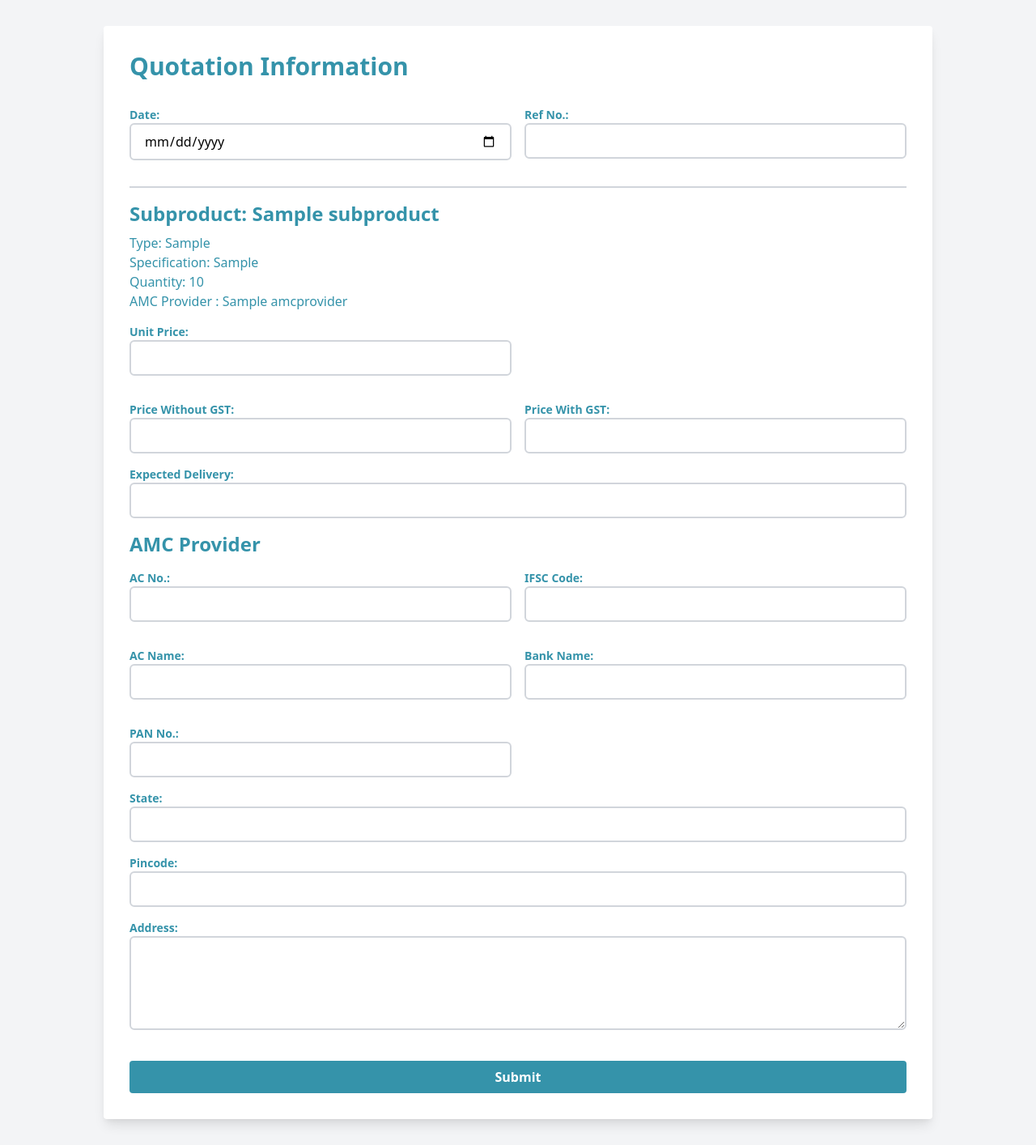
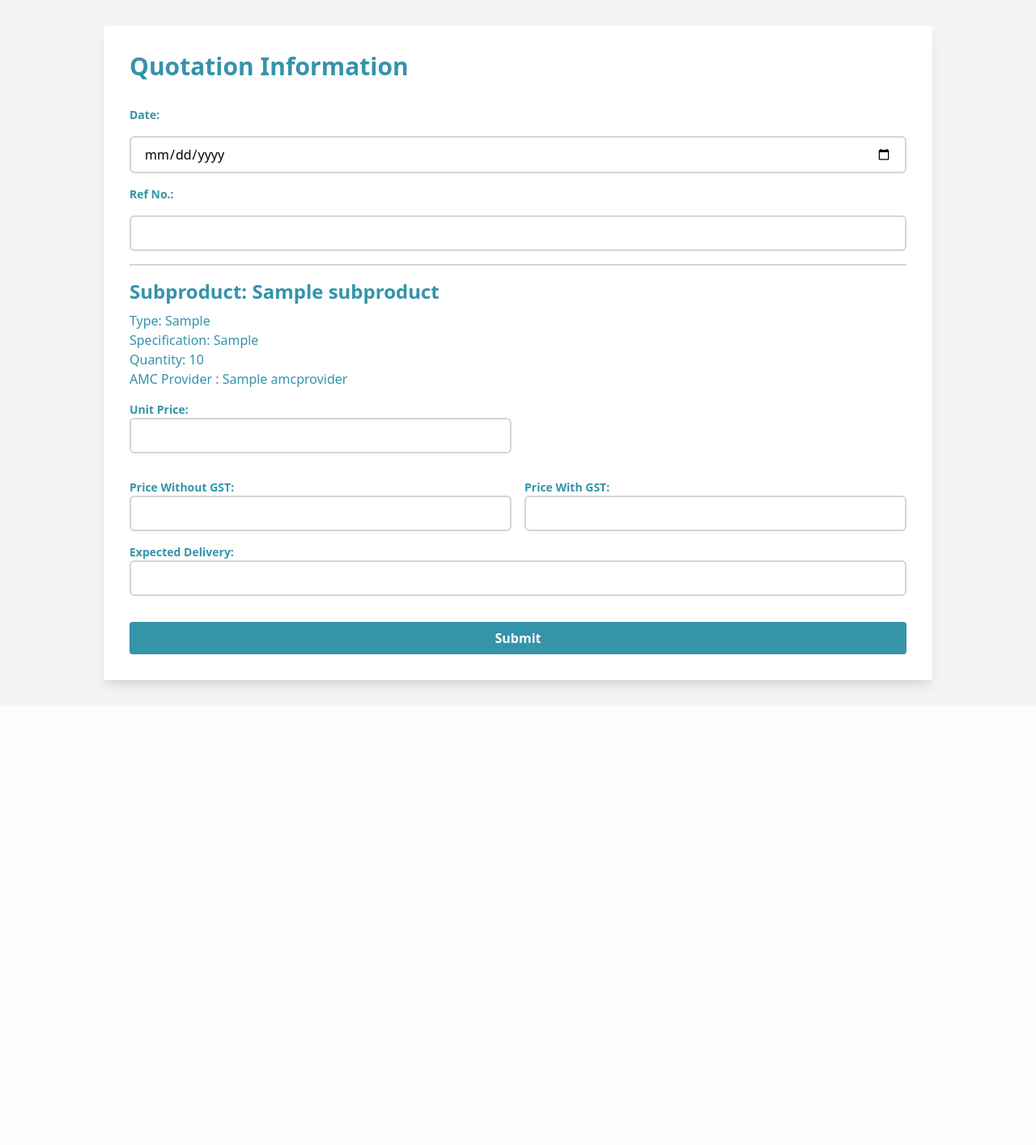
Before and after one commit to samarth23-tech23/DFSL, a Django app: page /letterGenerate/quotations/1/ in a window 1280 px wide. Shown: the whole page at 81% size. After the commit the page ends 855 px from the top, so only its background shows below. Run offline with Django 5.2, Linux system fonts and the light colour scheme; tables that the repository leaves empty hold one stand-in row (values such as "Sample post").

Commit message:
Quotation sorted

```diff
--- a/letterCreation/templates/quotation_info.html
+++ b/letterCreation/templates/quotation_info.html
@@ -27,134 +27,62 @@
 </head>
 
 <body class="bg-gray-100 p-8 font-sans">
-    {% for subproduct in subproducts %}
+
     <div class="max-w-5xl mx-auto bg-white p-8 rounded shadow-lg">
         <h1 class="text-3xl font-bold mb-8 text-title-color">Quotation Information</h1>
 
         <form id="quotationForm" class="grid grid-cols-1 gap-4">
 
             {% csrf_token %}
-
-            <input type="hidden" name="subproduct_id" value="{{ subproduct.id }}">
-
-            <div class="grid grid-cols-2 gap-4">
-                <div class="mb-4">
+            <input type="hidden" name="product_id" value="{{ product.id }}">
 <label for="date" class="block text-sm font-semibold text-title-color">Date:</label>
                     <input type="date" id="date" name="date"
                         class="w-full border-2 border-gray-300 px-4 py-2 rounded-md focus:outline-none focus:border-indigo-500" required>
-                </div>
 
-                <div class="mb-4">
 <label for="ref_no" class="block text-sm font-semibold text-title-color">Ref No.:</label>
                     <input type="text" id="ref_no" name="ref_no"
                         class="w-full border-2 border-gray-300 px-4 py-2 rounded-md focus:outline-none focus:border-indigo-500" required>
-                </div>
-            </div>
 
-
+            {% for subproduct in subproducts %}
+                <input type="hidden" name="subproduct_id_{{ subproduct.id }}" value="{{ subproduct.id }}">
                 <div class="border-t-2 border-gray-300 pt-4">
                     <h2 class="text-2xl font-bold mb-2 text-title-color">Subproduct: {{ subproduct.part_name }}</h2>
                     <p class="text-title-color">Type: {{ subproduct.type_of_part }}</p>
                     <p class="text-title-color">Specification: {{ subproduct.specification }}</p>
                     <p class="text-title-color">Quantity: {{ subproduct.quantity }}</p>
                     <p class="text-title-color">AMC Provider : {{ subproduct.amc_provider.name }}</p>
-                <input type="hidden" name="amc_provider_name" value="{{ subproduct.amc_provider }}">
 
                     <div class="grid grid-cols-2 gap-4 mt-4">
                         <div class="mb-4">
-                        <label for="unit_price" class="block text-sm font-semibold text-title-color">Unit Price:</label>
-                        <input type="text" id="unit_price" name="unit_price"
+                            <label for="unit_price_{{ subproduct.id }}" class="block text-sm font-semibold text-title-color">Unit Price:</label>
+                            <input type="text" id="unit_price_{{ subproduct.id }}" name="unit_price_{{ subproduct.id }}"
                                 class="w-full border-2 border-gray-300 px-4 py-2 rounded-md focus:outline-none focus:border-indigo-500" required>
                         </div>
                     </div>
 
                     <div class="grid grid-cols-2 gap-4 mt-4">
                         <div class="mb-4">
-                        <label for="price_without_gst" class="block text-sm font-semibold text-title-color">Price
-                            Without
-                            GST:</label>
-                        <input type="text" id="price_without_gst" name="price_without_gst"
+                            <label for="price_without_gst_{{ subproduct.id }}" class="block text-sm font-semibold text-title-color">Price Without GST:</label>
+                            <input type="text" id="price_without_gst_{{ subproduct.id }}" name="price_without_gst_{{ subproduct.id }}"
                                 class="w-full border-2 border-gray-300 px-4 py-2 rounded-md focus:outline-none focus:border-indigo-500" required>
                         </div>
-
                         <div class="mb-4">
-                        <label for="price_with_gst" class="block text-sm font-semibold text-title-color">Price With
-                            GST:</label>
-                        <input type="text" id="price_with_gst" name="price_with_gst"
+                            <label for="price_with_gst_{{ subproduct.id }}" class="block text-sm font-semibold text-title-color">Price With GST:</label>
+                            <input type="text" id="price_with_gst_{{ subproduct.id }}" name="price_with_gst_{{ subproduct.id }}"
                                 class="w-full border-2 border-gray-300 px-4 py-2 rounded-md focus:outline-none focus:border-indigo-500" required>
                         </div>
                     </div>
 
                     <div class="mb-4">
-                    <label for="expected_delivery" class="block text-sm font-semibold text-title-color">Expected
-                        Delivery:</label>
-                    <input type="text" id="expected_delivery" name="expected_delivery"
+                        <label for="expected_delivery_{{ subproduct.id }}" class="block text-sm font-semibold text-title-color">Expected Delivery:</label>
+                        <input type="text" id="expected_delivery_{{ subproduct.id }}" name="expected_delivery_{{ subproduct.id }}"
                             class="w-full border-2 border-gray-300 px-4 py-2 rounded-md focus:outline-none focus:border-indigo-500" required>
                     </div>
 
-                {% if not subproduct.amc_provider in amc_providers_exist %}
-                <h2 class="text-2xl font-bold mb-4 text-title-color">AMC Provider</h2>
-
-
-
-
-                <div class="grid grid-cols-2 gap-4 mt-4">
-                    <div class="mb-4">
-                        <label for="ac_no" class="block text-sm font-semibold text-title-color">AC No.:</label>
-                        <input type="text" id="ac_no" name="ac_no"
-                            class="w-full border-2 border-gray-300 px-4 py-2 rounded-md focus:outline-none focus:border-indigo-500" required>
-                    </div>
-
-                    <div class="mb-4">
-                        <label for="ifsc_code" class="block text-sm font-semibold text-title-color">IFSC
-                            Code:</label>
-                        <input type="text" id="ifsc_code" name="ifsc_code"
-                            class="w-full border-2 border-gray-300 px-4 py-2 rounded-md focus:outline-none focus:border-indigo-500" required>
-                    </div>
-
-                    <div class="mb-4">
-                        <label for="ac_name" class="block text-sm font-semibold text-title-color">AC Name:</label>
-                        <input type="text" id="ac_name" name="ac_name"
-                            class="w-full border-2 border-gray-300 px-4 py-2 rounded-md focus:outline-none focus:border-indigo-500" required>
-                    </div>
-
-                    <div class="mb-4">
-                        <label for="bank_name" class="block text-sm font-semibold text-title-color">Bank
-                            Name:</label>
-                        <input type="text" id="bank_name" name="bank_name"
-                            class="w-full border-2 border-gray-300 px-4 py-2 rounded-md focus:outline-none focus:border-indigo-500" required>
-                    </div>
-
-                    <div class="mb-4">
-                        <label for="pan_no" class="block text-sm font-semibold text-title-color">PAN No.:</label>
-                        <input type="text" id="pan_no" name="pan_no"
-                            class="w-full border-2 border-gray-300 px-4 py-2 rounded-md focus:outline-none focus:border-indigo-500" required>
-                    </div>
-                </div>
-
-                <div class="mb-4">
-                    <label for="state" class="block text-sm font-semibold text-title-color">State:</label>
-                    <input type="text" id="state" name="state"
-                           class="w-full border-2 border-gray-300 px-4 py-2 rounded-md focus:outline-none focus:border-indigo-500" required>
-                </div>
-
-                <div class="mb-4">
-                    <label for="pincode" class="block text-sm font-semibold text-title-color">Pincode:</label>
-                    <input type="text" id="pincode" name="pincode"
-                           class="w-full border-2 border-gray-300 px-4 py-2 rounded-md focus:outline-none focus:border-indigo-500" required>
-                </div>
-
-                <div class="mb-4">
-                    <label for="address" class="block text-sm font-semibold text-title-color">Address:</label>
-                    <textarea id="address" name="address" rows="4"
-                              class="w-full border-2 border-gray-300 px-4 py-2 rounded-md focus:outline-none focus:border-indigo-500" required></textarea>
-                </div>
-                {% endif %}
                 </div>
             {% endfor %}
 
-            <button type="submit"
-                class="bg-custom-color text-white font-bold py-2 px-4 rounded">Submit</button>
+            <button type="submit" class="bg-custom-color text-white font-bold py-2 px-4 rounded">Submit</button>
         </form>
     </div>
 
@@ -162,9 +90,11 @@
         document.getElementById('quotationForm').addEventListener('submit', function(e) {
             e.preventDefault();
             let formData = new FormData(this);
-            let subproductId = formData.get('subproduct_id');
-            formData.append('gst_percentage', ((parseFloat(formData.get('price_with_gst')) - parseFloat(formData.get('price_without_gst'))) / parseFloat(formData.get('price_without_gst'))) * 100);
-            formData.append('gst_value', parseFloat(formData.get('price_with_gst')) - parseFloat(formData.get('price_without_gst')));
+            let subproductIds = Array.from(new Set(Array.from(formData.keys()).filter(key => key.startsWith('subproduct_id_')).map(key => formData.get(key))));
+            subproductIds.forEach(subproductId => {
+                formData.append(`gst_percentage_${subproductId}`, ((parseFloat(formData.get(`price_with_gst_${subproductId}`)) - parseFloat(formData.get(`price_without_gst_${subproductId}`))) / parseFloat(formData.get(`price_without_gst_${subproductId}`))) * 100);
+                formData.append(`gst_value_${subproductId}`, parseFloat(formData.get(`price_with_gst_${subproductId}`)) - parseFloat(formData.get(`price_without_gst_${subproductId}`)));
+            });
             fetch('/letterGenerate/submit_quotation_info/', {
                 method: 'POST',
                 body: formData
--- a/letterCreation/urls.py
+++ b/letterCreation/urls.py
@@ -1,20 +1,14 @@
 from django.urls import path
 from . import views
 urlpatterns = [
-    path('hello/',views.say_hello ),
-    path('vendorInfo/',views.load_vendorInfo),
-    path('vendorId/',views.load_vendorId),
-    path('vendorBank/',views.load_vendorBankDetails),
-    path('letter/',views.load_letter),
-    path('letter1/',views.load_letter1),
-    path('letter4/',views.load_letter4),
+
     path('form/',views.load_form),
     path('submit_form/', views.submit_form, name='submit_form'),
 
 #letter 3
     path('products/', views.product_list, name='product_list'),
     path('products/<int:product_id>/', views.letter_detail, name='letter_detail'),
-    path('demo/',views.load_demo),
+
 
 #Quotations
     path('quotations/', views.quotation_form, name='product_list3'),
--- a/letterCreation/views.py
+++ b/letterCreation/views.py
@@ -1,42 +1,14 @@
 from django.shortcuts import render,get_object_or_404
-from django.http import HttpResponse
-from django.db.models import Prefetch
 from django.http import JsonResponse
 from django.views.decorators.csrf import csrf_exempt
 import json
 from .models import Letter, Product, Subproduct, Quotation, AMCProvider, QuotationItem
-
-
-# Create your views here.
-
-
-def say_hello(request):
-    return render(request,'index.html',{'name':'Samarth'})
-
-def load_vendorInfo(request):
-    return render(request,'vendor information.html')
-
-def load_vendorId(request):
-    return render(request,'vendor_identifier.html')
-
-def load_vendorBankDetails(request):
-    return render(request,'vendorBank.html')
-
-def load_letter(request):
-    return render(request,'letter.html')
-
-def load_letter1(request):
-    return render(request,'letter1.html')
-
-def load_letter4(request):
-    return render(request,'letter4.html')
+from itertools import groupby
 
 
 def load_form(request):
     return render(request,'form1.html')
 
-def load_demo(request):
-    return render(request,'demo.html')
 
 def product_list(request):
     letters = Letter.objects.all()
@@ -73,13 +45,27 @@ def letter_detail4(request, subproduct_id):
 
 
 
+
+
 def letter_detail6(request, subproduct_id):
     subproduct = Subproduct.objects.get(pk=subproduct_id)
     product = subproduct.product
-    amc_provider = subproduct.amc_provider  # Assuming amc_provider is a ForeignKey field
-    quotation_items = QuotationItem.objects.filter(subproduct=subproduct)
-    letter = product.letter
-    return render(request, 'letter6.html', {'product': product, 'subproduct': subproduct, 'amc_provider': amc_provider, 'quotation_items': quotation_items, 'letter': letter})
+    amc_provider = subproduct.amc_provider
+    subproducts = Subproduct.objects.filter(product=product).select_related('amc_provider')
+
+    # Group subproducts by amc_provider name
+    grouped_subproducts = {}
+    for sub in subproducts:
+        provider_name = sub.amc_provider.name
+        if provider_name not in grouped_subproducts:
+            grouped_subproducts[provider_name] = []
+        grouped_subproducts[provider_name].append(sub)
+
+    return render(request, 'letter6.html', {
+        'product': product,
+        'grouped_subproducts': grouped_subproducts,
+    })
+
 
 
 def product_list6(request):
@@ -154,45 +140,52 @@ def submit_form(request):
     return JsonResponse({'message': 'Error submitting form. Please try again.'}, status=400)
 
 
+
 @csrf_exempt
 def submit_quotation_info(request):
     if request.method == 'POST':
-        subproduct_id = request.POST.get('subproduct_id')
+        product_id = request.POST.get('product_id')
         date = request.POST.get('date')
         ref_no = request.POST.get('ref_no')
 
-        subproduct = Subproduct.objects.get(pk=subproduct_id)
-        amc_provider = subproduct.amc_provider
+        # Create the quotation
+        product = Product.objects.get(pk=product_id)
+        quotation = Quotation.objects.create(product=product, quotation_date=date, ref_no=ref_no)
 
-        quotation = Quotation.objects.create(product=subproduct.product, quotation_date=date, ref_no=ref_no)
+        # Process each subproduct
+        subproduct_ids = [key.split('_')[-1] for key in request.POST.keys() if key.startswith('subproduct_id_')]
+        for subproduct_id in subproduct_ids:
+            subproduct = Subproduct.objects.get(pk=subproduct_id)
+            amc_provider = subproduct.amc_provider
 
-        unit_price = request.POST.get('unit_price')
-        price_without_gst = request.POST.get('price_without_gst')
-        price_with_gst = request.POST.get('price_with_gst')
-        expected_delivery = request.POST.get('expected_delivery')
+            unit_price = request.POST.get(f'unit_price_{subproduct_id}')
+            price_without_gst = request.POST.get(f'price_without_gst_{subproduct_id}')
+            price_with_gst = request.POST.get(f'price_with_gst_{subproduct_id}')
+            expected_delivery = request.POST.get(f'expected_delivery_{subproduct_id}')
 
-        quotation_item = QuotationItem.objects.create(
-            quotation=quotation,
-            subproduct=subproduct,
-            unit_price=unit_price,
-            price_without_gst=price_without_gst,
-            price_with_gst=price_with_gst,
-            gst_percentage=((float(price_with_gst) - float(price_without_gst)) / float(price_without_gst)) * 100,
-            gst_value=float(price_with_gst) - float(price_without_gst),
-            expected_delivery=expected_delivery,
-            amc_provider=amc_provider
-        )
+            # Create the quotation item
+            quotation_item = QuotationItem.objects.create(
+                quotation=quotation,
+                subproduct=subproduct,
+                unit_price=unit_price,
+                price_without_gst=price_without_gst,
+                price_with_gst=price_with_gst,
+                gst_percentage=((float(price_with_gst) - float(price_without_gst)) / float(price_without_gst)) * 100,
+                gst_value=float(price_with_gst) - float(price_without_gst),
+                expected_delivery=expected_delivery,
+                amc_provider=amc_provider
+            )
 
-        # Update the AMCProvider fields
-        amc_provider.ac_no = request.POST.get('ac_no', amc_provider.ac_no)
-        amc_provider.ifsc_code = request.POST.get('ifsc_code', amc_provider.ifsc_code)
-        amc_provider.ac_name = request.POST.get('ac_name', amc_provider.ac_name)
-        amc_provider.bank_name = request.POST.get('bank_name', amc_provider.bank_name)
-        amc_provider.pan_no = request.POST.get('pan_no', amc_provider.pan_no)
-        amc_provider.state = request.POST.get('state', amc_provider.state)
-        amc_provider.pincode = request.POST.get('pincode', amc_provider.pincode)
-        amc_provider.address = request.POST.get('address', amc_provider.address)
-        amc_provider.save()
+            # Update the AMCProvider fields
+            amc_provider.ac_no = request.POST.get('ac_no', amc_provider.ac_no)
+            amc_provider.ifsc_code = request.POST.get('ifsc_code', amc_provider.ifsc_code)
+            amc_provider.ac_name = request.POST.get('ac_name', amc_provider.ac_name)
+            amc_provider.bank_name = request.POST.get('bank_name', amc_provider.bank_name)
+            amc_provider.pan_no = request.POST.get('pan_no', amc_provider.pan_no)
+            amc_provider.state = request.POST.get('state', amc_provider.state)
+            amc_provider.pincode = request.POST.get('pincode', amc_provider.pincode)
+            amc_provider.address = request.POST.get('address', amc_provider.address)
+            amc_provider.save()
 
         return JsonResponse({'message': 'Quotation information submitted successfully'})
     else:
```
Also changed, not shown: letterCreation/templates/letter6.html (+26 -10 lines), letterCreation/templates/quotation_info2.html (added, +120 -0 lines). Lines whose indentation alone changed are shown as unchanged.
